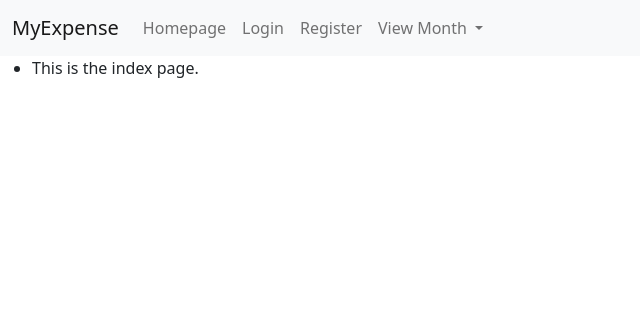
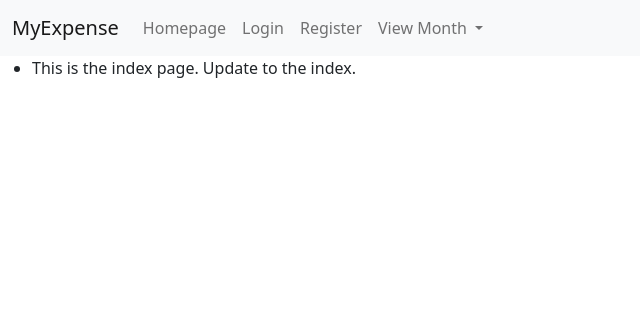
Before and after one commit to kevinzhu12/finance, a Django app: page / in a window 1280 px wide. Shown: the top 316 px of the page, without its empty margins (0-640 px from the left). Run offline with Django 4.2, Linux system fonts and the light colour scheme.

Commit message:
update to the index

```diff
--- a/expense/templates/expense/index.html
+++ b/expense/templates/expense/index.html
@@ -3,7 +3,7 @@
 {% block body %}
     <ul>
         <li>
-            This is the index page.
+            This is the index page. Update to the index.
         </li>
     </ul>
 {% endblock %}
```
